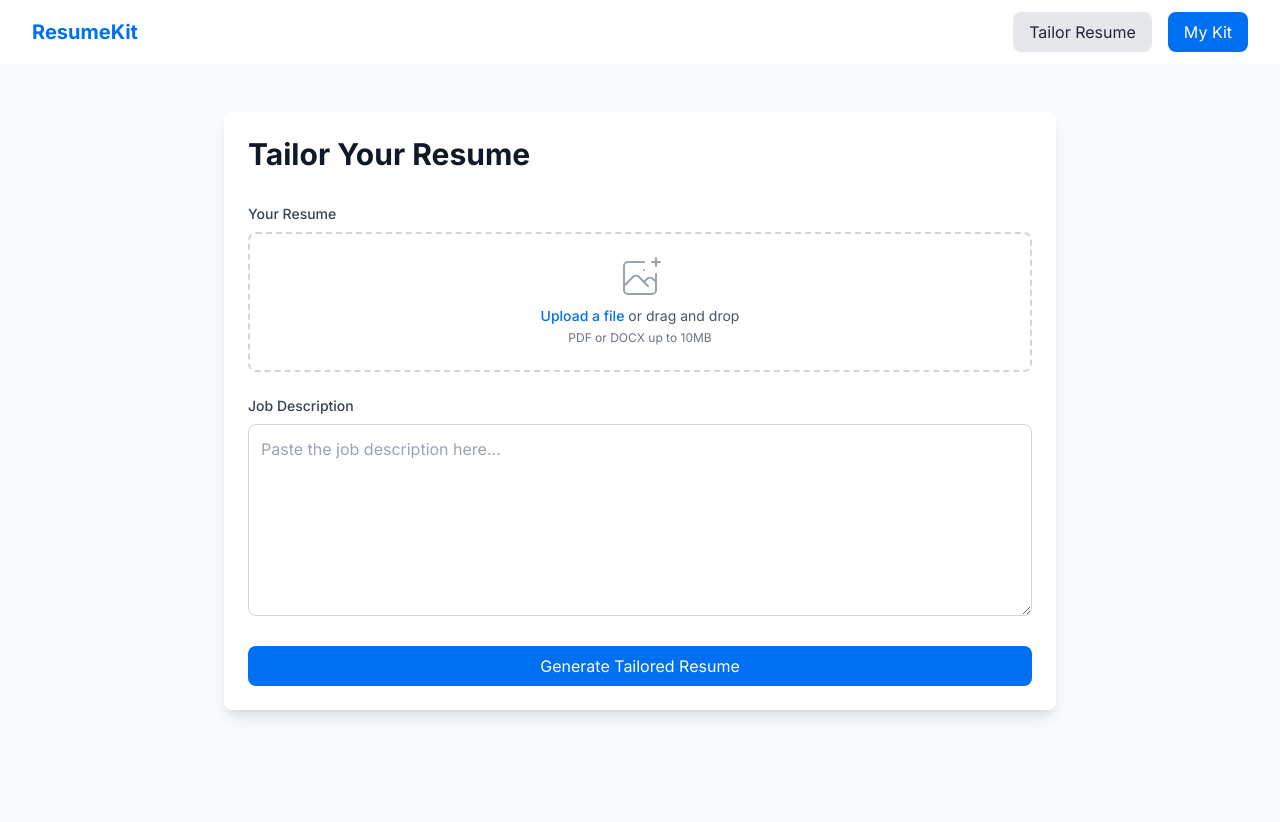
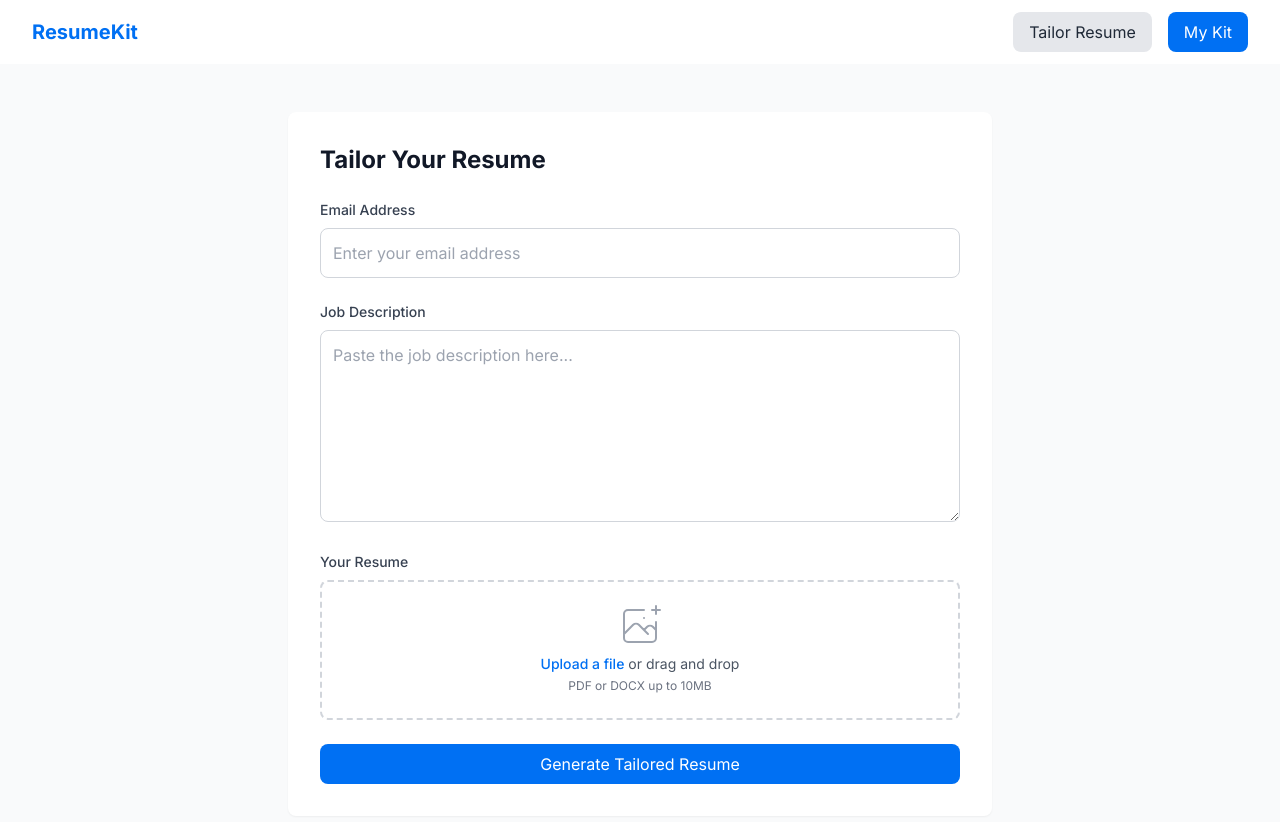
Before and after one commit to RaSynth-Tech/resume-kit, a Next.js app: page /tailor in a window 1280 px wide. Shown: the top 822 px of the page. Built offline with nearby package versions, Linux system fonts and the light colour scheme.

Commit message:
add backend

```diff
--- /dev/null
+++ b/src/app/api/tailor/route.ts
@@ -0,0 +1,119 @@
+import { NextRequest, NextResponse } from 'next/server';
+import { supabase } from '@/lib/supabaseClient';
+import { TailoringRequest } from '@/types';
+
+export async function POST(request: NextRequest) {
+  try {
+    const formData = await request.formData();
+    const email = formData.get('email') as string;
+    const jobDescription = formData.get('jobDescription') as string;
+    const resumeFile = formData.get('resumeFile') as File;
+
+    // Validate inputs
+    if (!email || !jobDescription || !resumeFile) {
+      return NextResponse.json(
+        { error: 'Missing required fields' },
+        { status: 400 }
+      );
+    }
+
+    // Validate email format
+    const emailRegex = /^[^\s@]+@[^\s@]+\.[^\s@]+$/;
+    if (!emailRegex.test(email)) {
+      return NextResponse.json(
+        { error: 'Invalid email format' },
+        { status: 400 }
+      );
+    }
+
+    // Validate file type
+    const allowedTypes = ['application/pdf', 'application/vnd.openxmlformats-officedocument.wordprocessingml.document'];
+    if (!allowedTypes.includes(resumeFile.type)) {
+      return NextResponse.json(
+        { error: 'Invalid file type. Only PDF and DOCX files are allowed' },
+        { status: 400 }
+      );
+    }
+
+    // Validate file size (10MB limit)
+    const maxSize = 10 * 1024 * 1024; // 10MB in bytes
+    if (resumeFile.size > maxSize) {
+      return NextResponse.json(
+        { error: 'File size exceeds 10MB limit' },
+        { status: 400 }
+      );
+    }
+
+    // Generate unique file name
+    const fileExt = resumeFile.name.split('.').pop();
+    const fileName = `${Date.now()}-${Math.random().toString(36).substring(2)}.${fileExt}`;
+    const filePath = `${email}/${fileName}`;
+
+    // Convert File to ArrayBuffer for Supabase upload
+    const arrayBuffer = await resumeFile.arrayBuffer();
+    const fileBuffer = new Uint8Array(arrayBuffer);
+
+    // Upload to Supabase Storage
+    const { error: uploadError } = await supabase.storage
+      .from('resumes')
+      .upload(filePath, fileBuffer, {
+        contentType: resumeFile.type,
+        cacheControl: '3600',
+        upsert: false
+      });
+
+    if (uploadError) {
+      console.error('Storage upload error:', uploadError);
+      return NextResponse.json(
+        { error: 'Failed to upload resume' },
+        { status: 500 }
+      );
+    }
+
+    // Get public URL for the uploaded file
+    const { data: { publicUrl } } = supabase.storage
+      .from('resumes')
+      .getPublicUrl(filePath);
+
+    // Store in database
+    const tailoringRequest: TailoringRequest = {
+      email,
+      job_description: jobDescription,
+      resume_path: filePath,
+      created_at: new Date().toISOString()
+    };
+
+    const { error: dbError } = await supabase
+      .from('tailoring_requests')
+      .insert([tailoringRequest]);
+
+    if (dbError) {
+      // If database insert fails, delete the uploaded file
+      await supabase.storage
+        .from('resumes')
+        .remove([filePath]);
+
+      console.error('Database insert error:', dbError);
+      return NextResponse.json(
+        { error: 'Failed to save request' },
+        { status: 500 }
+      );
+    }
+
+    return NextResponse.json({
+      success: true,
+      data: {
+        email,
+        resumePath: filePath,
+        publicUrl
+      }
+    });
+
+  } catch (error) {
+    console.error('API error:', error);
+    return NextResponse.json(
+      { error: 'Internal server error' },
+      { status: 500 }
+    );
+  }
+}
--- a/src/app/tailor/page.tsx
+++ b/src/app/tailor/page.tsx
@@ -3,63 +3,46 @@
 import { useState } from 'react';
 import { useRouter } from 'next/navigation';
 import TailoringForm from '@/components/TailoringForm';
-import OutputBox from '@/components/OutputBox';
-import { TailoringFormData, TailoringResult } from '@/types';
+import { TailoringFormData } from '@/types';
 
 export default function TailorPage() {
+  const [isLoading, setIsLoading] = useState(false);
+  const [error, setError] = useState<string | null>(null);
   const router = useRouter();
-  const [isLoading, setIsLoading] = useState(false);
-  const [result, setResult] = useState<TailoringResult | null>(null);
 
-  const handleSubmit = async (data: TailoringFormData) => {
+  const handleSubmit = async (formData: TailoringFormData) => {
     setIsLoading(true);
+    setError(null);
+
     try {
-      // TODO: Replace with actual OpenAI API call
-      const mockResult: TailoringResult = {
-        summary: "Experienced software engineer with a strong background in full-stack development...",
-        bulletPoints: [
-          "Led development of key features resulting in 30% user growth",
-          "Optimized database queries improving performance by 50%",
-          "Mentored junior developers and conducted code reviews",
-          "Implemented CI/CD pipeline reducing deployment time by 40%"
-        ]
-      };
-
-      setResult(mockResult);
+      // The form submission is now handled by the API route
+      // We just need to handle the response and redirect
+      router.push('/kit');
     } catch (error) {
-      console.error('Error generating tailored resume:', error);
-      // TODO: Add proper error handling
+      setError(error instanceof Error ? error.message : 'An unexpected error occurred');
     } finally {
       setIsLoading(false);
     }
   };
 
-  const handleCopy = () => {
-    if (result) {
-      const text = `${result.summary}\n\n${result.bulletPoints.join('\n')}`;
-      navigator.clipboard.writeText(text);
-    }
-  };
-
-  const handleNext = () => {
-    router.push('/kit');
-  };
-
   return (
     <main className="min-h-screen bg-gray-50 py-12">
-      <div className="max-w-4xl mx-auto px-4 sm:px-6 lg:px-8">
-        <div className="bg-white rounded-lg shadow-lg p-6">
-          <h1 className="text-3xl font-bold text-gray-900 mb-8">Tailor Your Resume</h1>
+      <div className="max-w-3xl mx-auto px-4 sm:px-6 lg:px-8">
+        <div className="bg-white rounded-lg shadow-sm p-6 sm:p-8">
+          <h1 className="text-2xl font-bold text-gray-900 mb-6">
+            Tailor Your Resume
+          </h1>
 
-          {!result ? (
-            <TailoringForm onSubmit={handleSubmit} isLoading={isLoading} />
-          ) : (
-            <OutputBox
-              result={result}
-              onCopy={handleCopy}
-              onNext={handleNext}
-            />
+          {error && (
+            <div className="mb-6 p-4 bg-red-50 border border-red-200 rounded-lg">
+              <p className="text-sm text-red-600">{error}</p>
+            </div>
           )}
+
+          <TailoringForm
+            onSubmit={handleSubmit}
+            isLoading={isLoading}
+          />
         </div>
       </div>
     </main>
--- a/src/components/TailoringForm.tsx
+++ b/src/components/TailoringForm.tsx
@@ -1,5 +1,5 @@
 import { useState, useRef } from 'react';
-import { TailoringFormData } from '@/types';
+import { TailoringFormData, FormErrors } from '@/types';
 
 interface TailoringFormProps {
   onSubmit: (data: TailoringFormData) => void;
@@ -8,15 +8,64 @@ interface TailoringFormProps {
 
 export default function TailoringForm({ onSubmit, isLoading = false }: TailoringFormProps) {
   const [formData, setFormData] = useState<TailoringFormData>({
-    resume: '',
-    jobDescription: ''
+    email: '',
+    jobDescription: '',
+    resumeFile: null
   });
-  const [resumeFile, setResumeFile] = useState<File | null>(null);
+  const [errors, setErrors] = useState<FormErrors>({});
   const fileInputRef = useRef<HTMLInputElement>(null);
 
-  const handleSubmit = (e: React.FormEvent) => {
+  const validateForm = (): boolean => {
+    const newErrors: FormErrors = {};
+
+    if (!formData.email) {
+      newErrors.email = 'Email is required';
+    } else if (!/\S+@\S+\.\S+/.test(formData.email)) {
+      newErrors.email = 'Please enter a valid email address';
+    }
+
+    if (!formData.jobDescription) {
+      newErrors.jobDescription = 'Job description is required';
+    }
+
+    if (!formData.resumeFile) {
+      newErrors.resumeFile = 'Resume file is required';
+    }
+
+    setErrors(newErrors);
+    return Object.keys(newErrors).length === 0;
+  };
+
+  const handleSubmit = async (e: React.FormEvent) => {
     e.preventDefault();
-    onSubmit(formData);
+    if (!validateForm()) return;
+
+    try {
+      const formDataToSend = new FormData();
+      formDataToSend.append('email', formData.email);
+      formDataToSend.append('jobDescription', formData.jobDescription);
+      if (formData.resumeFile) {
+        formDataToSend.append('resumeFile', formData.resumeFile);
+      }
+
+      const response = await fetch('/api/tailor', {
+        method: 'POST',
+        body: formDataToSend,
+      });
+
+      const data = await response.json();
+
+      if (!response.ok) {
+        throw new Error(data.error || 'Failed to submit form');
+      }
+
+      onSubmit(formData);
+    } catch (error) {
+      setErrors({
+        ...errors,
+        submit: error instanceof Error ? error.message : 'An unexpected error occurred'
+      });
+    }
   };
 
   const handleFileChange = (e: React.ChangeEvent<HTMLInputElement>) => {
@@ -24,12 +73,17 @@ export default function TailoringForm({ onSubmit, isLoading = false }: Tailoring
     if (file) {
       if (file.type === 'application/pdf' ||
           file.type === 'application/vnd.openxmlformats-officedocument.wordprocessingml.document') {
-        setResumeFile(file);
-        // TODO: Implement file reading logic here
-        // For now, we'll just set the filename as the resume content
-        setFormData({ ...formData, resume: file.name });
+        if (file.size > 10 * 1024 * 1024) { // 10MB limit
+          setErrors({ ...errors, resumeFile: 'File size must be less than 10MB' });
+          if (fileInputRef.current) {
+            fileInputRef.current.value = '';
+          }
+          return;
+        }
+        setFormData({ ...formData, resumeFile: file });
+        setErrors({ ...errors, resumeFile: undefined });
       } else {
-        alert('Please upload a PDF or DOCX file');
+        setErrors({ ...errors, resumeFile: 'Please upload a PDF or DOCX file' });
         if (fileInputRef.current) {
           fileInputRef.current.value = '';
         }
@@ -40,10 +94,49 @@ export default function TailoringForm({ onSubmit, isLoading = false }: Tailoring
   return (
     <form onSubmit={handleSubmit} className="space-y-6">
       <div>
+        <label htmlFor="email" className="block text-sm font-medium text-gray-700 mb-2">
+          Email Address
+        </label>
+        <input
+          type="email"
+          id="email"
+          className={`input-field ${errors.email ? 'border-red-500' : ''}`}
+          value={formData.email}
+          onChange={(e) => {
+            setFormData({ ...formData, email: e.target.value });
+            setErrors({ ...errors, email: undefined });
+          }}
+          placeholder="Enter your email address"
+        />
+        {errors.email && (
+          <p className="mt-1 text-sm text-red-600">{errors.email}</p>
+        )}
+      </div>
+
+      <div>
+        <label htmlFor="jobDescription" className="block text-sm font-medium text-gray-700 mb-2">
+          Job Description
+        </label>
+        <textarea
+          id="jobDescription"
+          className={`input-field h-48 ${errors.jobDescription ? 'border-red-500' : ''}`}
+          value={formData.jobDescription}
+          onChange={(e) => {
+            setFormData({ ...formData, jobDescription: e.target.value });
+            setErrors({ ...errors, jobDescription: undefined });
+          }}
+          placeholder="Paste the job description here..."
+        />
+        {errors.jobDescription && (
+          <p className="mt-1 text-sm text-red-600">{errors.jobDescription}</p>
+        )}
+      </div>
+
+      <div>
         <label htmlFor="resume" className="block text-sm font-medium text-gray-700 mb-2">
           Your Resume
         </label>
-        <div className="mt-1 flex justify-center px-6 pt-5 pb-6 border-2 border-gray-300 border-dashed rounded-lg">
+        <div className={`mt-1 flex justify-center px-6 pt-5 pb-6 border-2 ${errors.resumeFile ? 'border-red-500' : 'border-gray-300'} border-dashed rounded-lg`}>
           <div className="space-y-1 text-center">
             <svg
               className="mx-auto h-12 w-12 text-gray-400"
@@ -80,33 +173,28 @@ export default function TailoringForm({ onSubmit, isLoading = false }: Tailoring
             <p className="text-xs text-gray-500">PDF or DOCX up to 10MB</p>
           </div>
         </div>
-        {resumeFile && (
+        {errors.resumeFile && (
+          <p className="mt-1 text-sm text-red-600">{errors.resumeFile}</p>
+        )}
+        {formData.resumeFile && (
           <p className="mt-2 text-sm text-gray-500">
-            Selected file: {resumeFile.name}
+            Selected file: {formData.resumeFile.name}
           </p>
         )}
       </div>
 
-      <div>
-        <label htmlFor="jobDescription" className="block text-sm font-medium text-gray-700 mb-2">
-          Job Description
-        </label>
-        <textarea
-          id="jobDescription"
-          className="input-field h-48"
-          value={formData.jobDescription}
-          onChange={(e) => setFormData({ ...formData, jobDescription: e.target.value })}
-          placeholder="Paste the job description here..."
-          required
-        />
-      </div>
+      {errors.submit && (
+        <div className="p-4 bg-red-50 border border-red-200 rounded-lg">
+          <p className="text-sm text-red-600">{errors.submit}</p>
+        </div>
+      )}
 
       <button
         type="submit"
         className="btn-primary w-full"
-        disabled={isLoading || !resumeFile}
+        disabled={isLoading}
       >
-        {isLoading ? 'Generating...' : 'Generate Tailored Resume'}
+        {isLoading ? 'Processing...' : 'Generate Tailored Resume'}
       </button>
     </form>
   );
```
Also changed, not shown: src/types/index.ts (+16 -1 lines).
